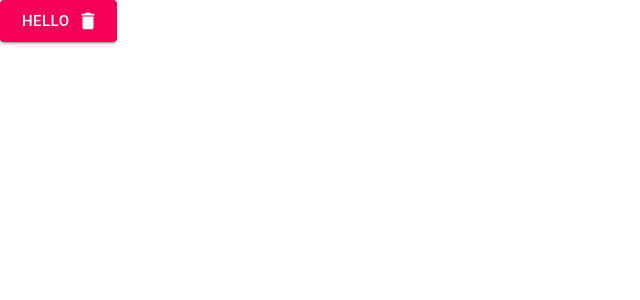
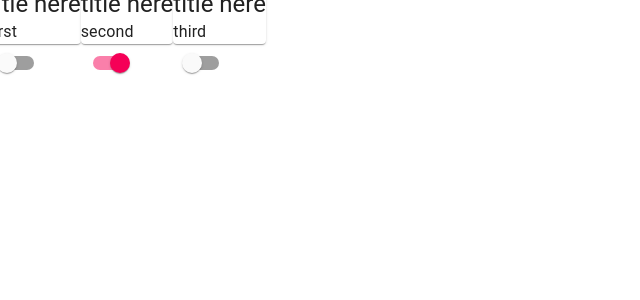
Before and after one commit to brandongatlin/react-todo, a React (Create React App) app in the folder brandon-todo/: page / in a window 1280 px wide. Shown: the top 300 px of the page, without its empty margins (0-640 px from the left). Built offline with nearby package versions, Linux system fonts and the light colour scheme.

Commit message:
added switches to papers

```diff
--- a/brandon-todo/src/App.js
+++ b/brandon-todo/src/App.js
@@ -5,8 +5,10 @@
 import { ApolloProvider } from '@apollo/react-hooks';
 
 // components
-import Btn from './Components/Btn';
-import DeleteIcon from '@material-ui/icons/Delete';
+// import Btn from './Components/Btn';
+// import DeleteIcon from '@material-ui/icons/Delete';
+
+import AllTodos from './Components/Views/AllTodos';
 
 
 const client = new ApolloClient({
@@ -19,7 +21,8 @@
 
 const App = () => (
   <ApolloProvider client={client}>
-    <Btn
+    <AllTodos />
+    {/* <Btn
       id="1"
       classNames="btn"
       text="hello"
@@ -27,7 +30,7 @@
       size="large"
       variant="contained"
       endIcon={<DeleteIcon/>}
-    />
+    /> */}
   </ApolloProvider>
 );
 
--- /dev/null
+++ b/brandon-todo/src/Components/Card/index.css
@@ -0,0 +1,8 @@
+.paper {
+    padding: 10px;
+    margin-top: 10px;
+}
+
+.paper:hover {
+    background-color: yellow;
+}
--- /dev/null
+++ b/brandon-todo/src/Components/Card/index.js
@@ -0,0 +1,25 @@
+import React from 'react';
+import './index.css';
+
+import Grid from '@material-ui/core/Grid';
+
+import Paper from '@material-ui/core/Paper';
+import Typography from '@material-ui/core/Typography';
+
+
+const Card = (props)=> {
+    return(
+        <Grid item xs={12}>
+            <Paper>
+                <Typography variant="h5" component="h3">
+                    {props.title}
+                </Typography>
+                <Typography component="p">
+                    {props.text}
+                </Typography>
+            </Paper>
+        </Grid>
+    )
+}
+
+export default Card;
--- /dev/null
+++ b/brandon-todo/src/Components/Checkbox/index.js
@@ -0,0 +1,22 @@
+import React from 'react';
+import Switch from '@material-ui/core/Switch';
+
+
+const Checkbox = (props) => {
+const [checked, setChecked] = React.useState(props.checked);
+
+    return(
+    <Switch
+    checked={checked}
+    onChange={(e) => {
+        console.log(e.target);
+        setChecked(!checked);
+        console.log(checked);
+    }}
+    value={checked}
+    inputProps={{ 'aria-label': 'secondary checkbox' }}
+    />
+    );
+}
+
+export default Checkbox;
--- /dev/null
+++ b/brandon-todo/src/Components/Views/AllTodos/index.js
@@ -0,0 +1,44 @@
+import React from 'react';
+
+import Grid from '@material-ui/core/Grid';
+
+import Card from '../../Card';
+import Checkbox from '../../Checkbox';
+
+const data = [
+    {
+        id : 1,
+        title : "title here",
+        text : "first",
+        done : false
+    },
+    {
+        id : 2,
+        title : "title here",
+        text : "second",
+        done : true
+    },
+    {
+        id : 3,
+        title : "title here",
+        text : "third",
+        done : false
+    },
+]
+
+const AllTodos = (props)=> {
+    return(
+        <Grid container spacing={3}>
+            {data.map((task)=> {
+                return (
+                    <div key={task.id}>
+                        <Card  title={task.title} text={task.text}/>
+                        <Checkbox checked={task.done} value={task.done}/>
+                    </div>
+                );
+            })}
+        </Grid>
+    );
+}
+
+export default AllTodos;
```
